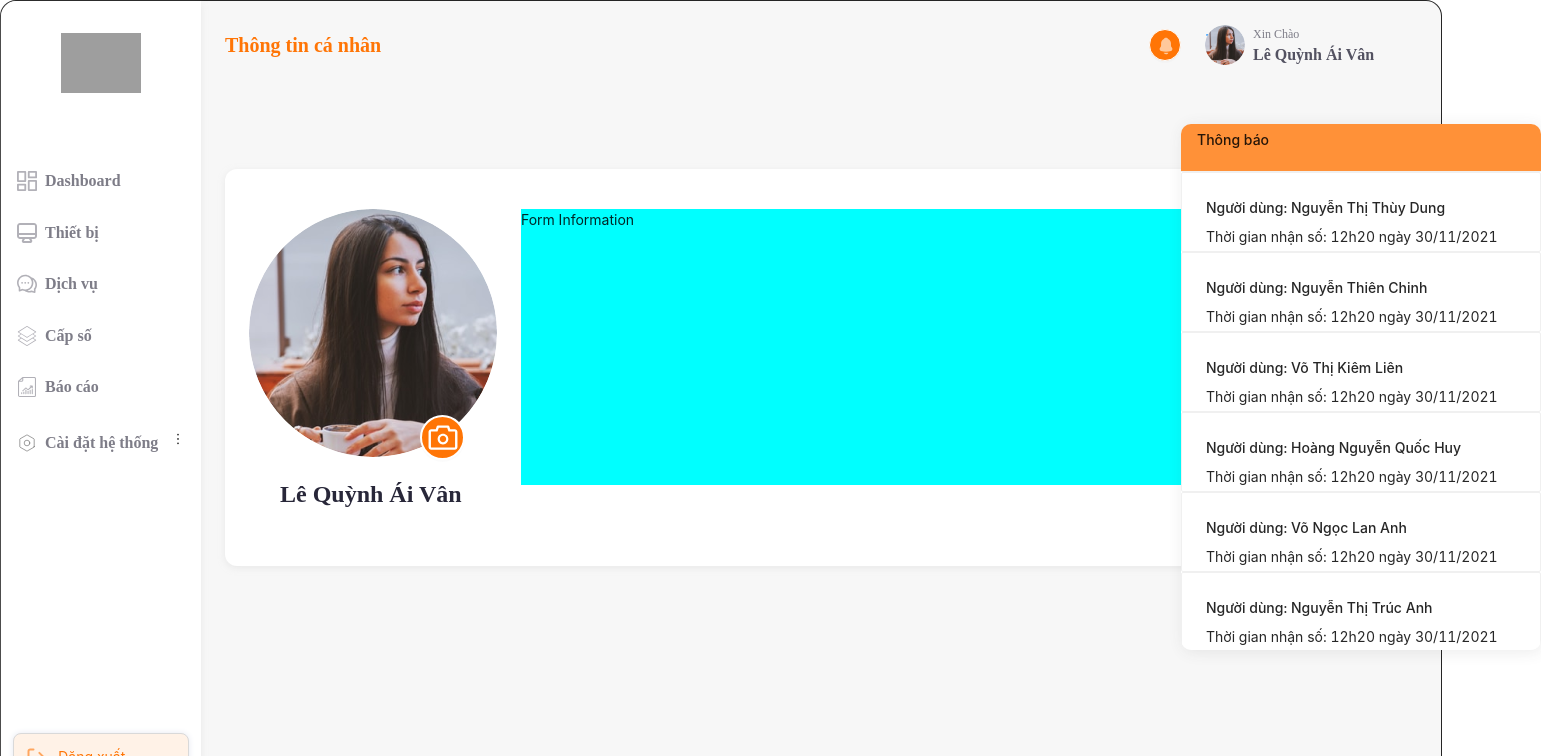
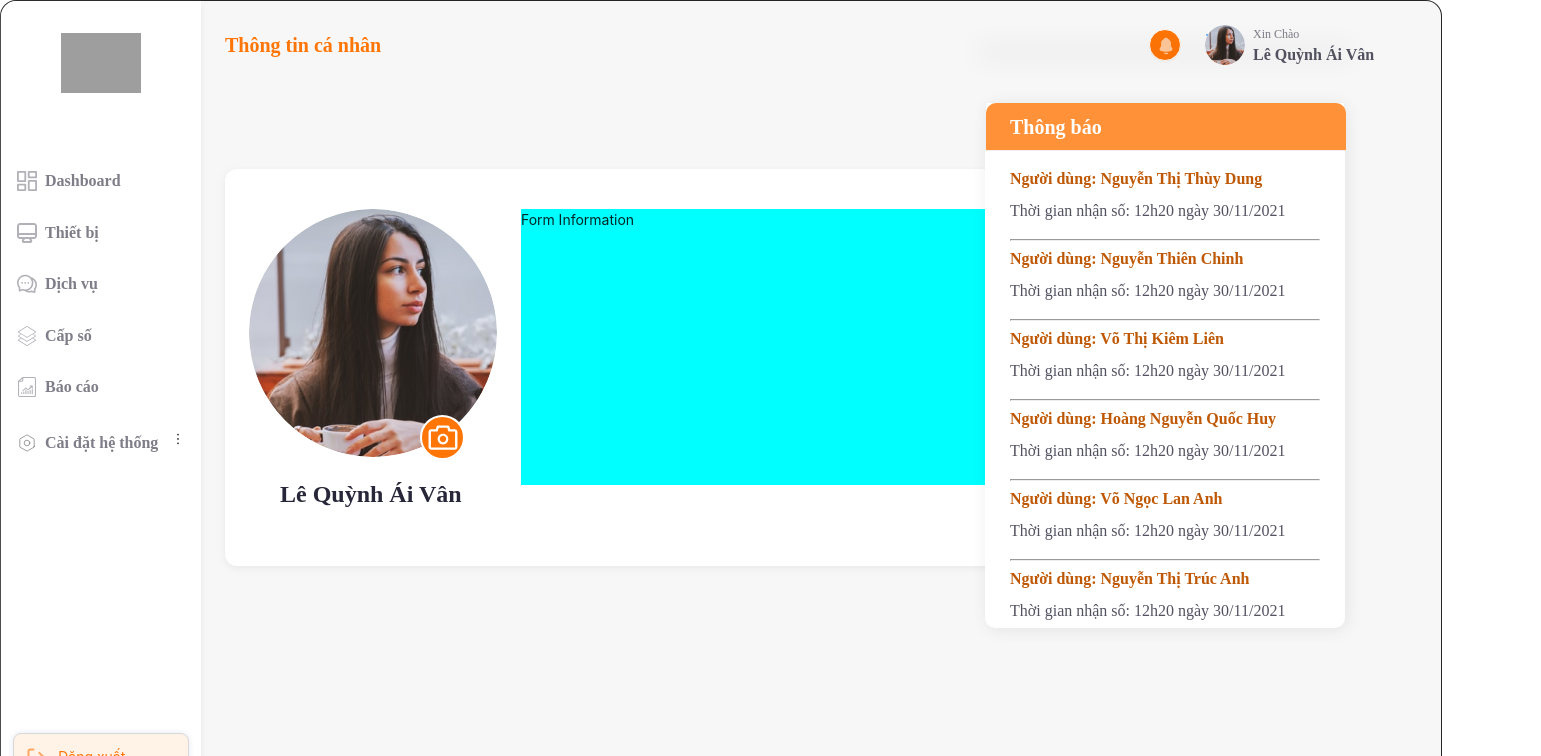
Before and after one commit to locphFX11236/alta-queuing-system-application, a React (Create React App) app: page /infor in a window 1280 px wide. Both pictures are taken after a click on the button 1165 px from the left and 45 px from the top of the page. Shown: the top 756 px of the page, 1541 px wide, since content can reach past the window. Built offline with nearby package versions, Linux system fonts and the light colour scheme; grey boxes are pictures that could not be loaded.

Commit message:
notification over pop

```diff
--- a/src/shared/components/notification/index.tsx
+++ b/src/shared/components/notification/index.tsx
@@ -14,14 +14,19 @@ const NumCountJSON = JSON.stringify(data); // Chuyển đổi tạm để xử l
 
 function Render () {
     const dataObj = JSON.parse(NumCountJSON);
-    return dataObj.map((a: dataNumCount) => {
-        return (
-            <Card className="content-noti">
-                <h4>Người dùng: { a.name }</h4>
-                <p>Thời gian nhận số: { a.time }</p>
-            </Card>
-        );
-    });
+    return(
+        <Card title='Thông báo'>
+            {dataObj.map((a: dataNumCount) => {
+                return (
+                    <div className="card-noti">
+                        <h4>Người dùng: { a.name }</h4>
+                        <p>Thời gian nhận số: { a.time }</p>
+                        <hr/>
+                    </div>
+                );
+            })}
+        </Card>
+    )
 };
 
 
@@ -34,10 +39,8 @@ const NotiComponent = () => {
 
     return (
         <Popover
-            title="Thông báo"
             content={ <Render /> }
             trigger="click"
-            placement="bottomRight"
             showArrow={false}
             visible={visible}
             onVisibleChange={handleVisibleChange}
--- a/src/shared/components/notification/notification.css
+++ b/src/shared/components/notification/notification.css
@@ -30,39 +30,85 @@
     background: #FFFFFF;
 }
 
-.ant-popover-content {
+.ant-popover {
+    position: relative;
+    width: 360px;
+    height: 585px;
+    top: 28px !important;
+}
+
+.ant-popover-inner-content {
     position: absolute;
     width: 360px;
     height: 526px;
     left: 0px;
     top: 59px;
-    overflow-y: scroll;
-    background: #FFFFFF;
+    padding: 0;
     box-shadow: 2px 2px 15px rgba(70, 64, 67, 0.1);
     border-radius: 10px;
+    background: #FFFFFF;
 }
 
-.ant-popover-title {
-    position: absolute;
+.ant-card-head {
     width: 360px;
     height: 48px;
-    left: 0px;
-    top: 0px;
+    color: #FFFFFF;
     background: #FF9138;
+    border-radius: 10px 10px 0 0;
 }
 
-.ant-popover-inner-content {
+.ant-card-head-title {
+    position: absolute;
+    left: 24px;
+    top: 9px;
+    padding: 0;
+    font-family: 'Nunito';
+    font-style: normal;
+    font-weight: 700;
+    font-size: 20px;
+    line-height: 30px;
+}
+
+.ant-card-body {
     display: flex;
     flex-direction: column;
     align-items: flex-start;
     padding: 0px;
     position: absolute;
-    width: 360px;
+    width: 100%;
+    overflow: auto;
     left: 0px;
     top: 48px;
 }
 
-.content-noti {
-    width: 360px;
+.card-noti {
+    width: 100%;
     height: 80px;
+    padding: 16px 24px 12px;
 }
+
+.card-noti h4 {
+    width: 268px;
+    height: 24px;
+    font-family: 'Nunito';
+    font-style: normal;
+    font-weight: 700;
+    font-size: 16px;
+    line-height: 24px;
+    color: #BF5805;
+}
+
+.card-noti p {
+    width: 313px;
+    height: 24px;
+    font-family: 'Nunito';
+    font-style: normal;
+    font-weight: 400;
+    font-size: 16px;
+    line-height: 24px;
+    color: #535261;
+}
+
+.card-noti:hover {
+    background: #FFF2E7;
+}
```
